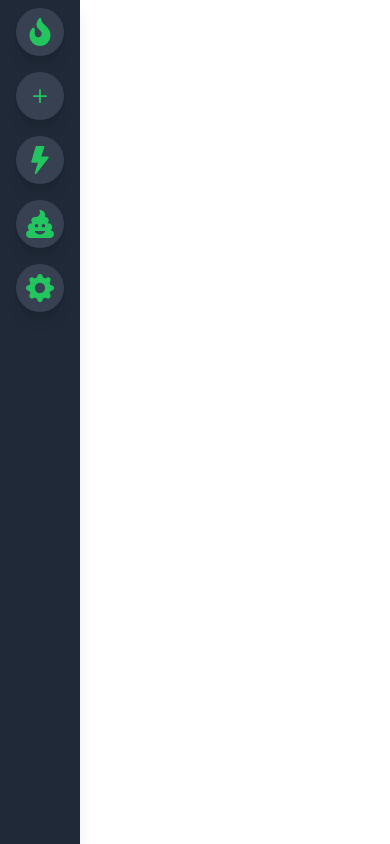
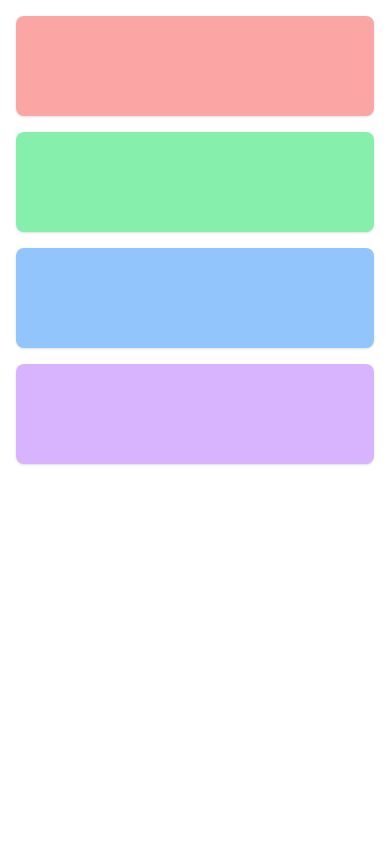
Before and after one commit to Mahendran-Murugan/Learn-TailwindCss, a React (Vite) app: page / in a window 390 px wide. Built offline with nearby package versions, Linux system fonts and the light colour scheme.

Commit message:
feat: learn responsive design for equal size components

```diff
--- a/src/App.jsx
+++ b/src/App.jsx
@@ -2,11 +2,13 @@ import React from 'react'
 import { OwnCardComponent } from './components/OwnCardComponent'
 import { MultiViewPort } from './components/MultiViewPort'
 import { SideBar } from './components/SideBar'
+import { LayoutDesign } from './components/LayoutDesign'
 
 export const App = () => {
   return (
     <div>
-      <SideBar />
+      {/* <SideBar /> */}
+      <LayoutDesign />
     </div>
   )
 }
--- /dev/null
+++ b/src/components/LayoutDesign.jsx
@@ -0,0 +1,17 @@
+import React from 'react'
+
+export const LayoutDesign = () => {
+    return (
+
+        // <div className='grid sm:grid-cols-2 gap-4 grid-cols-2'>
+        //     <div className='min-h-[100px] rounded-lg shadow bg-red-300'></div>
+        //     <div className='min-h-[100px] rounded-lg shadow bg-green-300'></div>
+        // </div>
+        <div className='grid sm:grid-cols-4 gap-4 m-4'>
+            <div className='min-h-[100px] rounded-lg shadow bg-red-300'></div>
+            <div className='min-h-[100px] rounded-lg shadow bg-green-300'></div>
+            <div className='min-h-[100px] rounded-lg shadow bg-blue-300'></div>
+            <div className='min-h-[100px] rounded-lg shadow bg-purple-300'></div>
+        </div>
+    )
+}
```
